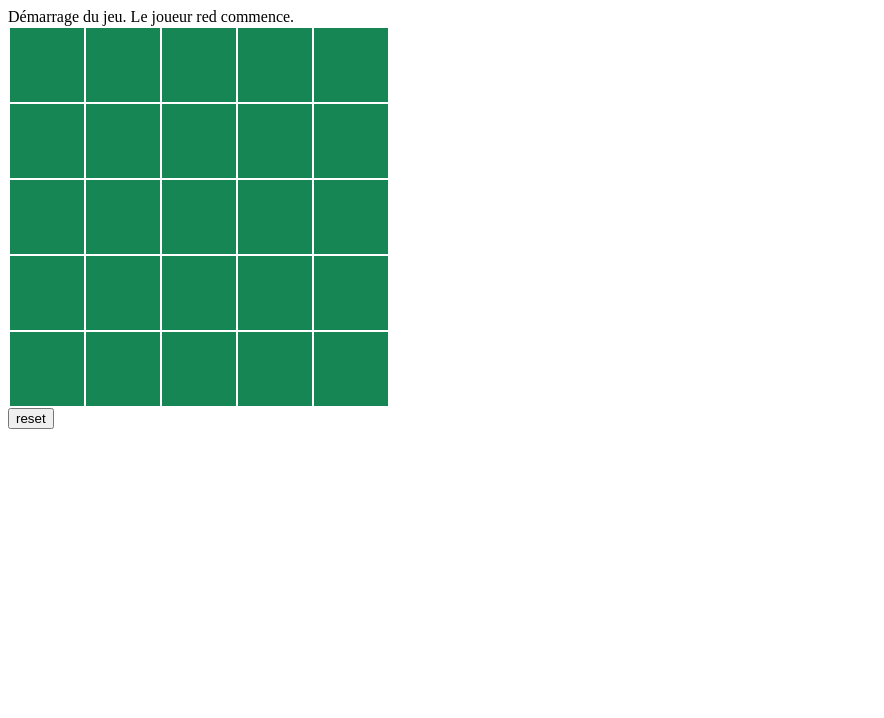
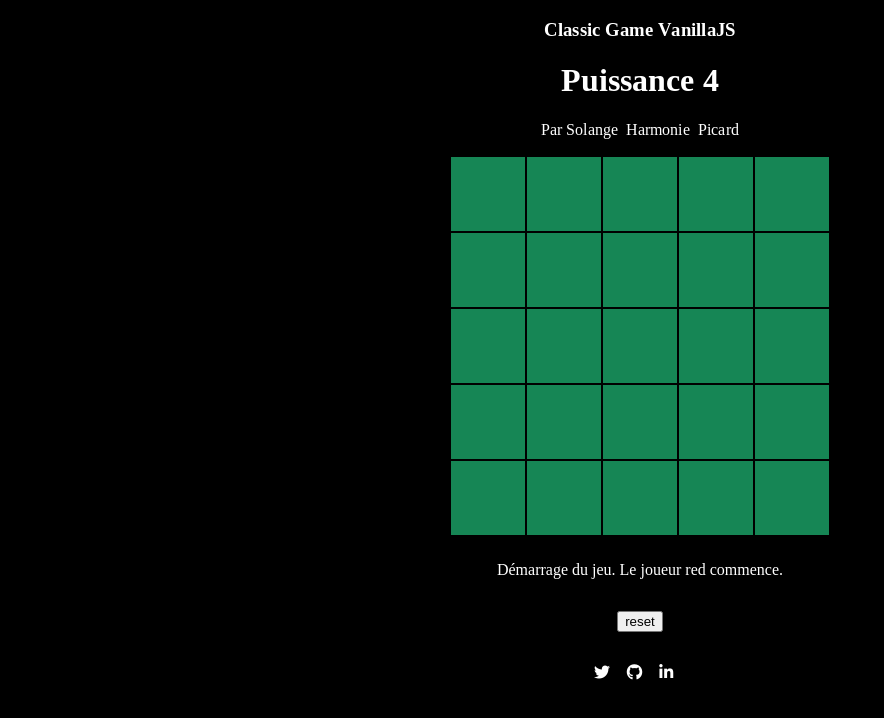
Before and after one commit to SolangeHarmoniePICARD/puissance4, a plain HTML site: page index.html in a window 1280 px wide. Shown: the whole page, without its empty margins (0-884 px from the left). Drawn offline with Linux system fonts and the light colour scheme.

Commit message:
Travail sur le style (uniformisation avec Tetris).

```diff
--- a/index.html
+++ b/index.html
@@ -9,11 +9,25 @@
     <link rel="icon" type="image/png" href="icone-puissance4.png">
   </head>
   <body>
+    <div class="animate twister-letters">
+  <h3 id="subtitle"><span>C</span><span>l</span><span>a</span><span>s</span><span>s</span><span>i</span><span>c</span> <span>G</span><span>a</span><span>m</span><span>e</span> <span>V</span><span>a</span><span>n</span><span>i</span><span>l</span><span>l</span><span>a</span><span>J</span><span>S</span></h2>
+  <h1 id="title"><span>P</span><span>u</span><span>i</span><span>s</span><span>s</span><span>a</span><span>n</span><span>c</span><span>e</span><span>&nbsp;</span><span>4</span></h1>
+  <p id="author">
+    <span>P</span><span>a</span><span>r</span> <span>S</span><span>o</span><span>l</span><span>a</span><span>n</span><span>g</span><span>e</span> &nbsp;<span>H</span><span>a</span><span>r</span><span>m</span><span>o</span><span>n</span><span>i</span><span>e</span> &nbsp;<span>P</span><span>i</span><span>c</span><span>a</span><span>r</span><span>d</span>
+  </p>
+</div>
+    <div id="boardGame"></div>
     <div id="adText"></div>
-    <div id="boardGame"></div>
     <div id="buttonField">
       <input type="button" onclick="newGame();" value="reset">
     </div>
+    <p id="rs">
+      <a target="_blank" class="rs-icone" href="https://twitter.com/SolangeHarmonie?lang=fr"><i class="fab fa-twitter"></i></a>
+      <a target="_blank" class="rs-icone" href="https://github.com/SolangeHarmoniePICARD/puissance4"><i class="fab fa-github"></i></a>
+      <a target="_blank" class="rs-icone" href="https://www.linkedin.com/in/solange-harmonie-picard/"><i class="fab fa-linkedin-in"></i></a>
+    </p>
+
     <script type="text/javascript" src="script.js"></script>
+    <script src="https://kit.fontawesome.com/6fee70888d.js"></script>
   </body>
 </html>
--- a/style.css
+++ b/style.css
@@ -1,3 +1,11 @@
+body, html {
+  background-color:black;
+}
+
+table{
+  margin: auto;
+}
+
 td {
   background-color: #168655;
   width:72px;
@@ -5,6 +13,22 @@ td {
   position: relative;
   margin:8px;
   text-align: center;
+}
+
+#subtitle, #title, #author {
+  color:white;
+  text-align: center;
+}
+
+
+#rs {
+  text-align: center;
+  margin-top:32px;
+}
+
+#rs a{
+  color:white;
+  margin-right:0.8em;
 }
 
 .player1, .player2 {
@@ -24,6 +48,17 @@ td {
 
 .player2 {
   background-color: blue;
+}
+
+#adText{
+  margin-top: 24px;
+  text-align: center;
+  color:white;
+}
+
+#buttonField{
+  text-align: center;
+  margin-top: 32px;
 }
 
 @-webkit-keyframes bounceInDown{
@@ -94,3 +129,98 @@ td {
     transform: none;
   }
 }
+
+
+/* Twisted letters */
+
+.animate span {
+    display: inline-block;
+}
+
+.animate span:nth-of-type(2) {
+    animation-delay: .05s;
+}
+.animate span:nth-of-type(3) {
+    animation-delay: .1s;
+}
+.animate span:nth-of-type(4) {
+    animation-delay: .15s;
+}
+.animate span:nth-of-type(5) {
+    animation-delay: .2s;
+}
+.animate span:nth-of-type(6) {
+    animation-delay: .25s;
+}
+.animate span:nth-of-type(7) {
+    animation-delay: .3s;
+}
+.animate span:nth-of-type(8) {
+    animation-delay: .35s;
+}
+.animate span:nth-of-type(9) {
+    animation-delay: .4s;
+}
+.animate span:nth-of-type(10) {
+    animation-delay: .45s;
+}
+.animate span:nth-of-type(11) {
+    animation-delay: .5s;
+}
+.animate span:nth-of-type(12) {
+    animation-delay: .55s;
+}
+.animate span:nth-of-type(13) {
+    animation-delay: .6s;
+}
+.animate span:nth-of-type(14) {
+    animation-delay: .65s;
+}
+.animate span:nth-of-type(15) {
+    animation-delay: .7s;
+}
+.animate span:nth-of-type(16) {
+    animation-delay: .75s;
+}
+.animate span:nth-of-type(17) {
+    animation-delay: .8s;
+}
+.animate span:nth-of-type(18) {
+    animation-delay: .85s;
+}
+.animate span:nth-of-type(19) {
+    animation-delay: .9s;
+}
+.animate span:nth-of-type(20) {
+    animation-delay: .95s;
+}
+.animate span:nth-of-type(21) {
+    animation-delay: .96s;
+}
+.animate span:nth-of-type(22) {
+    animation-delay: .97s;
+}
+.animate span:nth-of-type(23) {
+    animation-delay: .98s;
+}
+.animate span:nth-of-type(24) {
+    animation-delay: .99s;
+}
+
+
+.twister-letters span {
+    opacity: 0;
+    transform: translate(200px, -100px) scale(2);
+    animation: ballDrop .3s forwards;
+}
+
+@keyframes ballDrop {
+    60% {
+        transform: translate(0, 20px) rotate(-180deg) scale(.5);
+    }
+
+    100% {
+        transform: translate(0) rotate(0deg) scale(1);
+        opacity: 1;
+    }
+}
```
